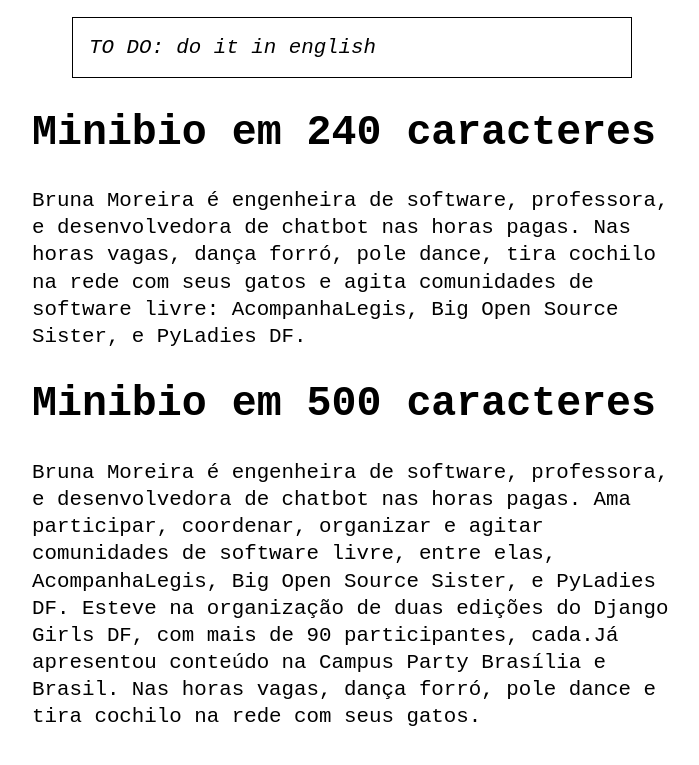
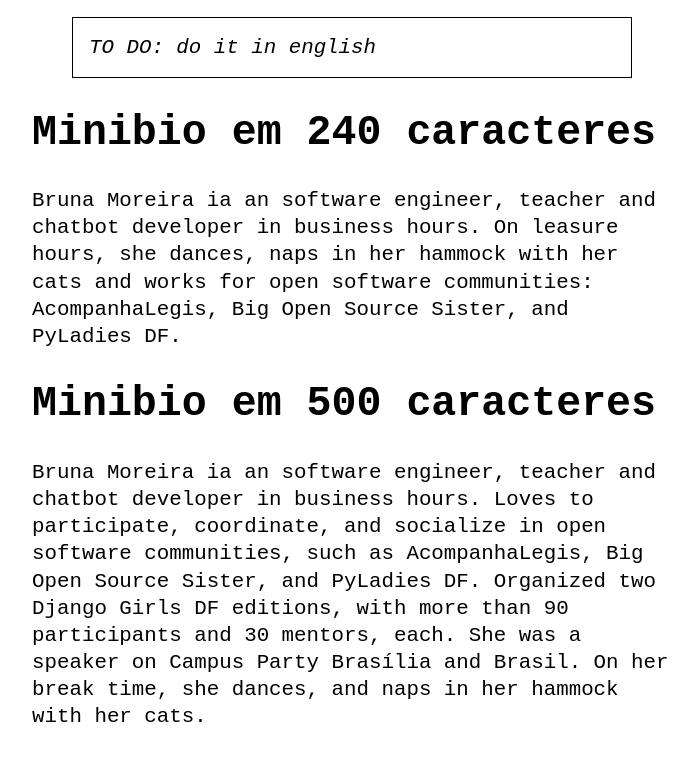
Before and after one commit to BrunaNayara/BrunaNayara.github.io, a Jekyll site: the page built from bruna-en.md, in a window 1280 px wide, cut to the strip 665-1475 px from the top of the page. Shown: the top 765 px of the strip, without its empty margins (288-987 px from the left). Built offline with Jekyll 4.4.1, drawn with Linux system fonts in a browser that asks for light colours.

Commit message:
Update english bio

```diff
--- a/bruna-en.md
+++ b/bruna-en.md
@@ -8,11 +8,12 @@
 > TO DO: do it in english
 
 # Minibio em 240 caracteres
-Bruna Moreira é engenheira de software, professora, e desenvolvedora de chatbot nas horas pagas.
-Nas horas vagas, dança forró, pole dance, tira cochilo na rede com seus gatos e agita comunidades de software livre: AcompanhaLegis, Big Open Source Sister, e PyLadies DF.
+Bruna Moreira ia an software engineer, teacher and chatbot developer in business hours.
+On leasure hours, she dances, naps in her hammock with her cats and works for open software communities: AcompanhaLegis, Big Open Source Sister, and PyLadies DF.
 
 
 # Minibio em 500 caracteres
-Bruna Moreira é engenheira de software, professora, e desenvolvedora de chatbot nas horas pagas.
-Ama participar, coordenar, organizar e agitar comunidades de software livre, entre elas, AcompanhaLegis, Big Open Source Sister, e PyLadies DF. Esteve na organização de duas edições do Django Girls DF, com mais de 90 participantes, cada.Já apresentou conteúdo na Campus Party Brasília e Brasil.
-Nas horas vagas, dança forró, pole dance e tira cochilo na rede com seus gatos.
+Bruna Moreira ia an software engineer, teacher and chatbot developer in business hours.
+Loves to participate, coordinate, and socialize in open software communities, such as AcompanhaLegis, Big Open Source Sister, and PyLadies DF.
+Organized two Django Girls DF editions, with more than 90 participants and 30 mentors, each. She was a speaker on Campus Party Brasília and Brasil.
+On her break time, she dances, and naps in her hammock with her cats.
```
